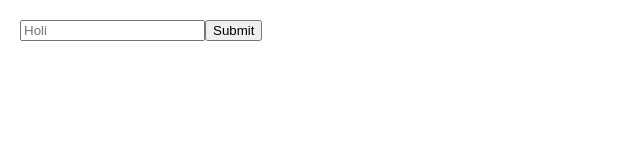
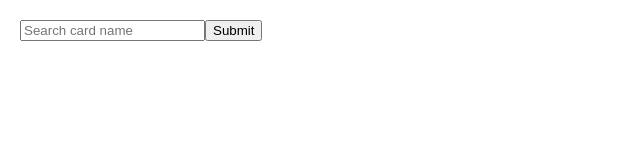
Before and after one commit to smith1813/magicfinder, a React (Create React App) app: page / in a window 1280 px wide. Shown: the top 160 px of the page, without its empty margins (0-640 px from the left). Built offline with nearby package versions, Linux system fonts and the light colour scheme.

Commit message:
change in the placeholder

```diff
--- a/src/App.js
+++ b/src/App.js
@@ -33,7 +33,7 @@ export default function App() {
   return (
     <React.Fragment>
       <form onSubmit={handleSubmit}>
-          <input name="search_queue" placeholder="Holi" />
+          <input name="search_queue" placeholder="Search card name" />
          <button type="submit">Submit</button>
         </form>
       <SearchPage cardList={cardList}/>
```
